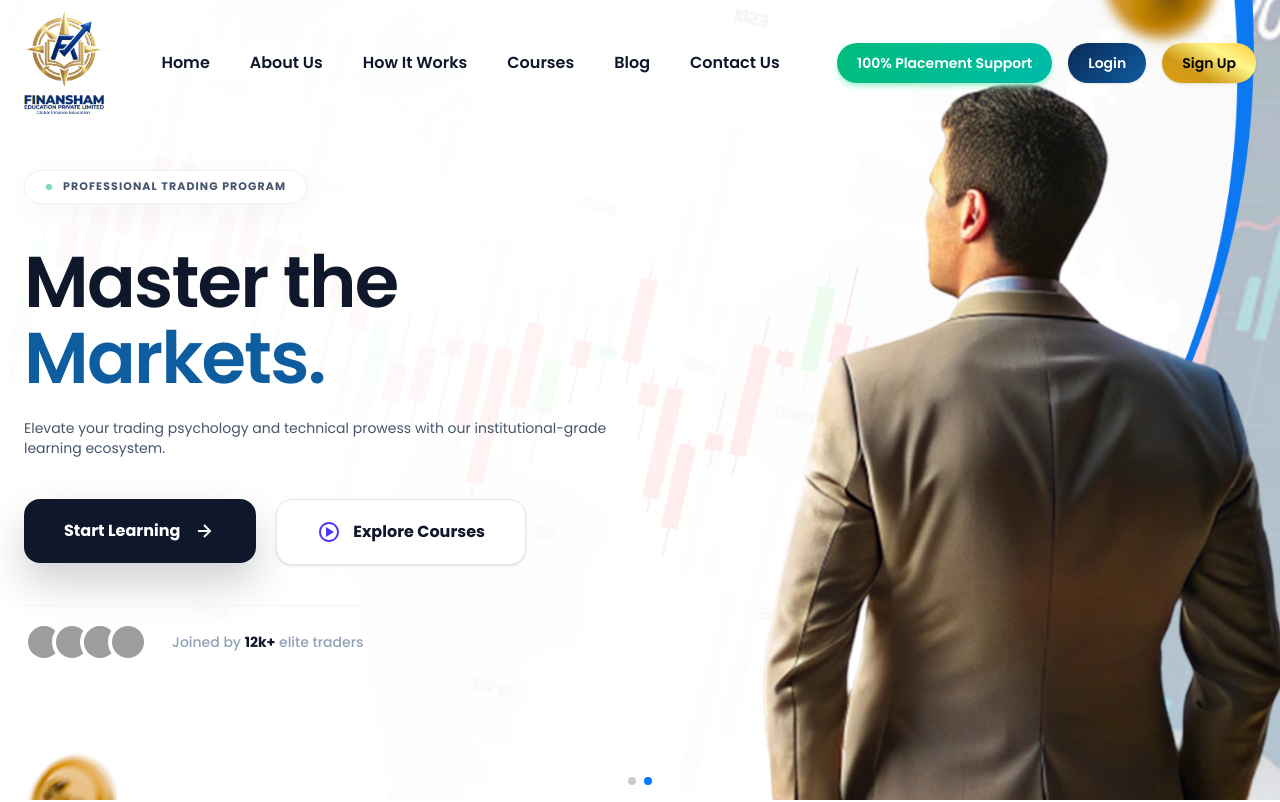
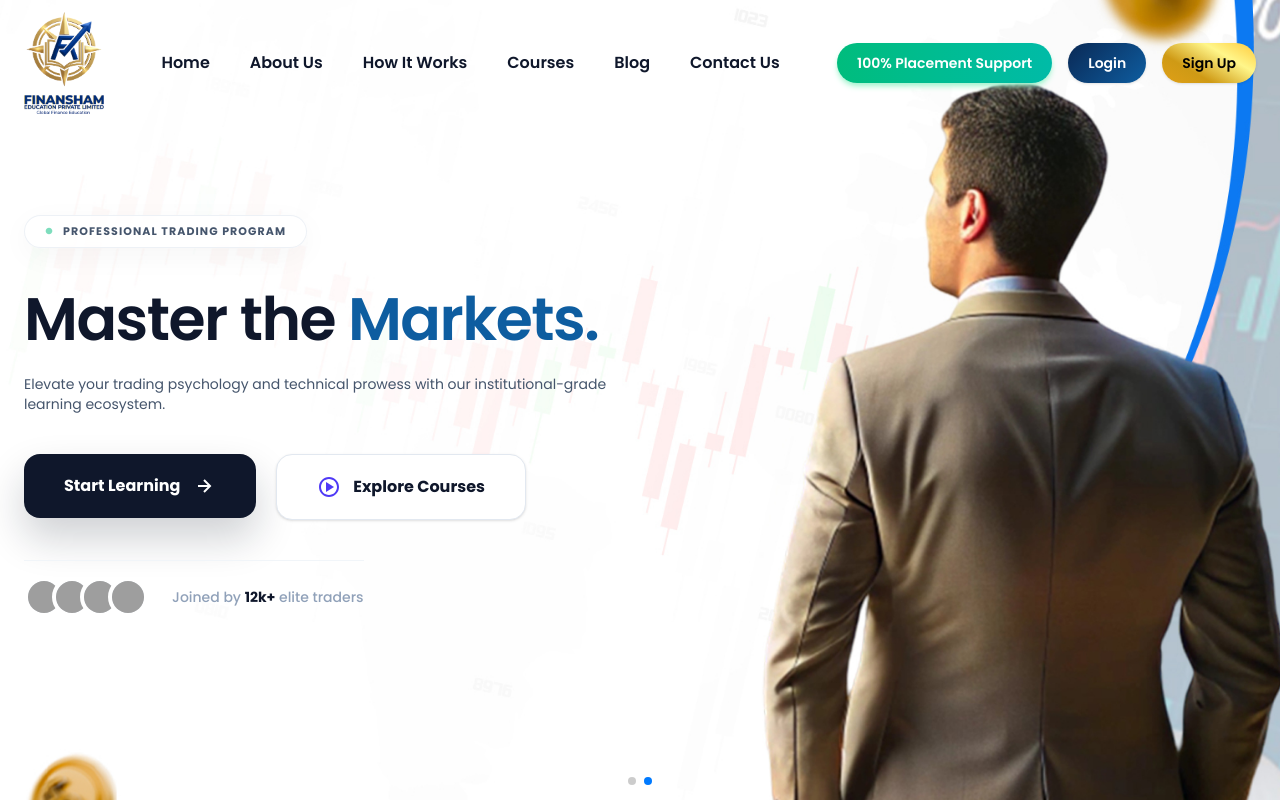
Before and after one commit to deep-seawind/fx-education, a React (Vite) app: page / in a window 1280 px wide. Shown: the top 802 px of the page. Built offline with nearby package versions, Linux system fonts and the light colour scheme; grey boxes are pictures that could not be loaded.

Commit message:
eight commit

```diff
--- a/src/Components/Pages/Home/Hero.jsx
+++ b/src/Components/Pages/Home/Hero.jsx
@@ -63,7 +63,7 @@ const Hero = () => {
                     </div>
 
                     <div className="space-y-6">
-                      <h1 className="text-5xl md:text-7xl lg:text-7xl font-semibold text-slate-900 leading-[1.05] tracking-tight">
+                      <h1 className="text-5xl md:text-7xl lg:text-6xl font-semibold text-slate-900 leading-[1.05] tracking-tight">
                         Master the
                         <span className="text-color"> Markets.</span>
                       </h1>
```
